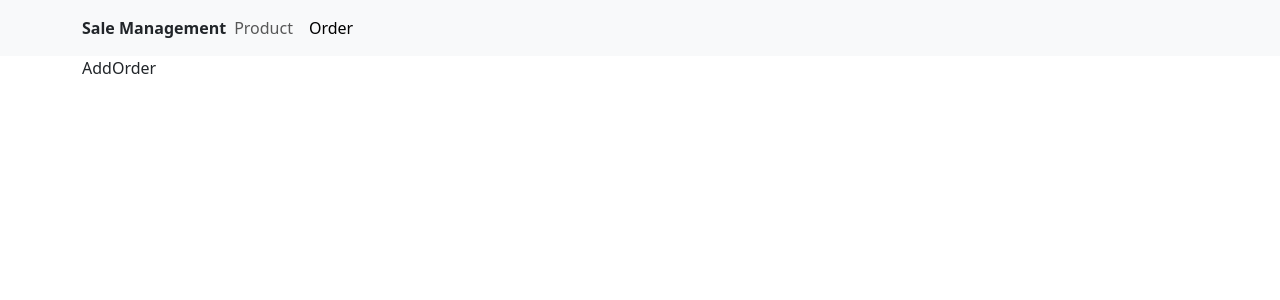
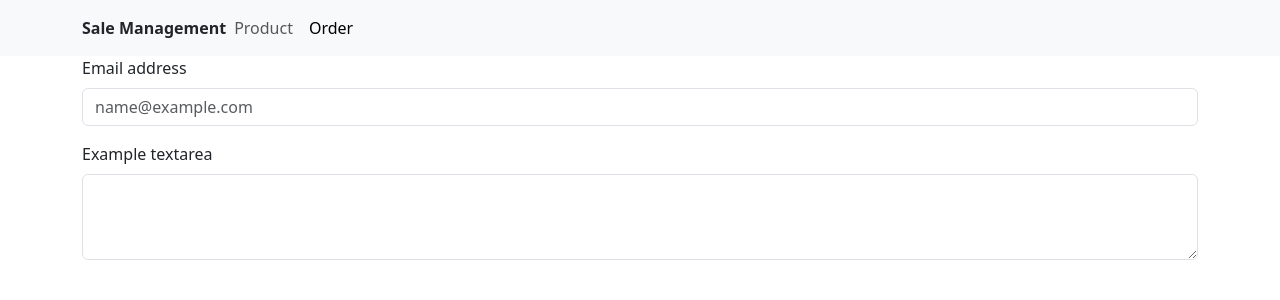
Before and after one commit to quytvm/quytvm_geneat_test_oct_2024_fe, a React (Create React App) app: page /orders/new in a window 1280 px wide. Shown: the top 300 px of the page. Built offline with nearby package versions, Linux system fonts and the light colour scheme.

Commit message:
feate(order) create order

```diff
--- a/src/components/orders/AddOrder.js
+++ b/src/components/orders/AddOrder.js
@@ -1,8 +1,19 @@
+import Form from "react-bootstrap/Form";
+
 const AddOrder = () => {
     return (
-        <div>
-            AddOrder
-        </div>
+        <>
+            <Form>
+                <Form.Group className="mb-3" controlId="exampleForm.ControlInput1">
+                    <Form.Label>Email address</Form.Label>
+                    <Form.Control type="email" placeholder="name@example.com" />
+                </Form.Group>
+                <Form.Group className="mb-3" controlId="exampleForm.ControlTextarea1">
+                    <Form.Label>Example textarea</Form.Label>
+                    <Form.Control as="textarea" rows={3} />
+                </Form.Group>
+            </Form>
+        </>
     )
 }
 
```
Also changed, not shown: 1 other file (tests, documents, lock files or other folders).
